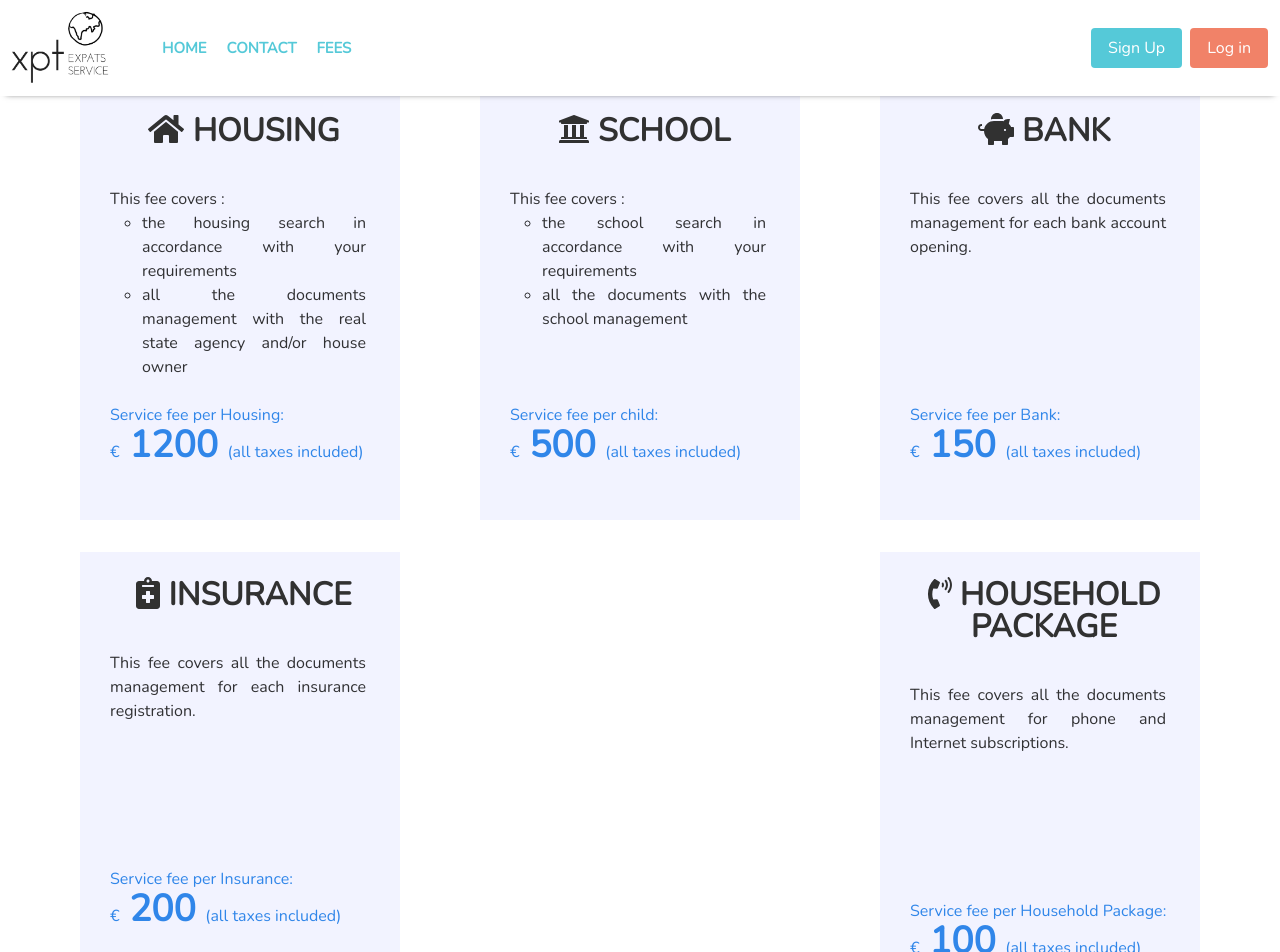
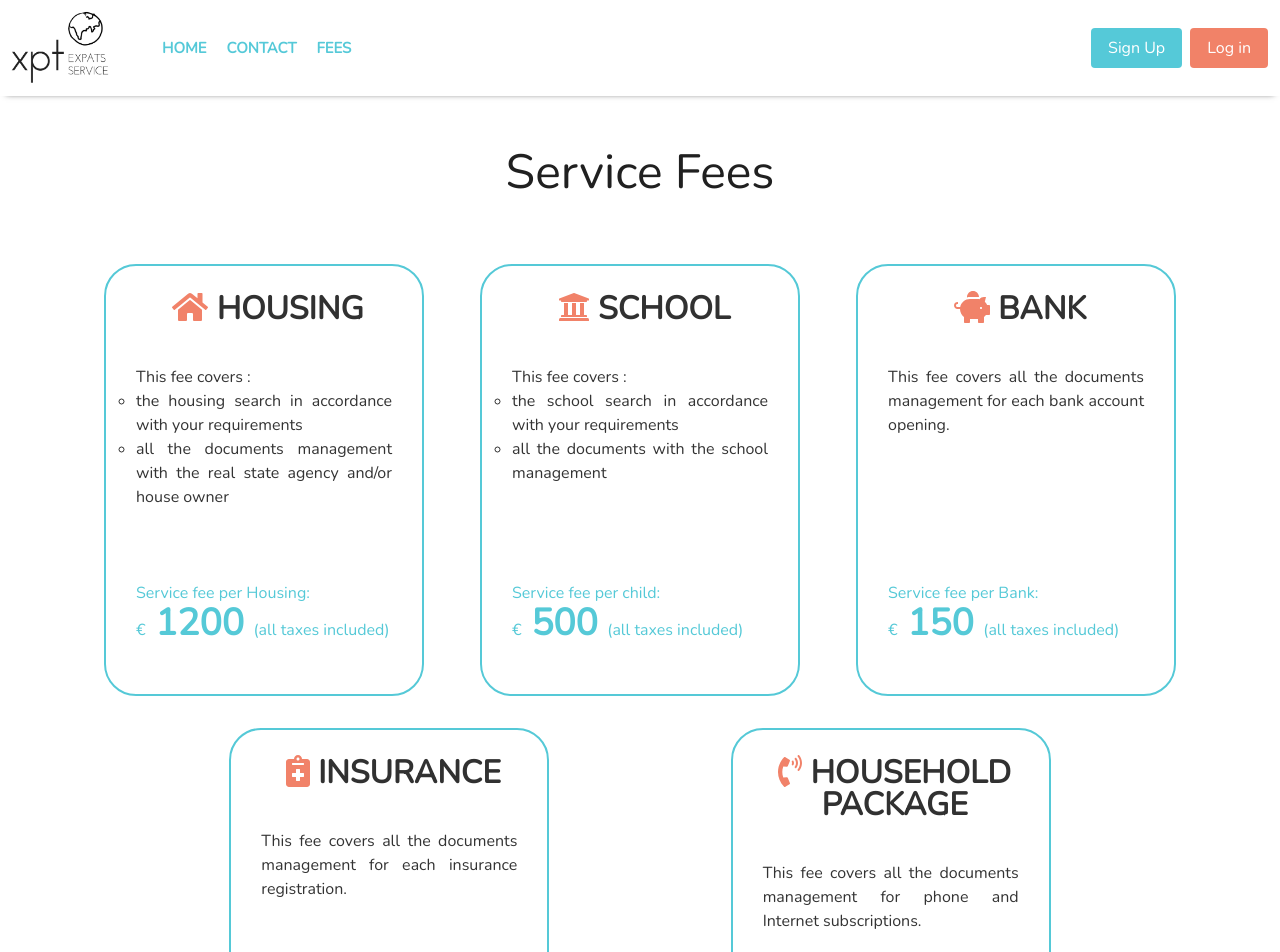
Before and after one commit to YagmurBakici/Project-3-client-side, a React (Create React App) app: page /fees in a window 1280 px wide. Shown: the top 952 px of the page. Built offline with nearby package versions, Linux system fonts and the light colour scheme; no server answers.

Commit message:
Styling contact fees profile sign footer update

```diff
--- a/src/components/pages/Contact.css
+++ b/src/components/pages/Contact.css
@@ -3,6 +3,11 @@
   margin: auto;
 }
 
-.send_btn{
-  justify-content: center !important;
+.btn_send{
+  text-align: center !important;
 }
+
+.input_send{
+  background-color: rgb(85,201,215) !important;
+  padding: 0px 4rem !important;
+}
--- a/src/components/pages/Contact.jsx
+++ b/src/components/pages/Contact.jsx
@@ -115,10 +115,10 @@ export default class Contact extends Component {
             </div>
           </div>
 
-          <div className="field is-grouped send_btn">
-            <div className="control">
+          <div className="field">
+            <div className="control btn_send">
               <input
-                className="button is-link"
+                className="input_send button is-link"
                 type="button"
                 value="Send"
                 onClick={() => this.openModal()}
--- a/src/components/pages/Fees.css
+++ b/src/components/pages/Fees.css
@@ -9,9 +9,10 @@
   color: rgb(32, 32, 32);
 }
 .container-services {
+  margin-top: 5vh !important;
   display: flex;
   flex-direction: row;
-  justify-content: space-evenly;
+  justify-content: space-evenly !important;
 }
 .second-text {
   width: 16rem;
@@ -29,7 +30,6 @@
 }
 li {
   list-style-type: circle;
-  margin-left: 2rem !important;
   text-align: justify;
 }
 .col-sm-6 {
@@ -47,10 +47,13 @@ li {
 }
 .second {
   position: relative;
-  background-color: #f2f3ff;
+  /* background-color: #fffee2; */
   padding: 25px 22px 10px 30px;
   width: 20rem;
   height: 27rem;
+  border-radius: 2rem;
+  /* box-shadow: 0px 0px 5px -1px rgba(85,201,215,1); */
+  border: 2px solid rgba(85,201,215,1);
 }
 .second h3 {
   text-align: center;
@@ -68,8 +71,20 @@ li {
   position: bottom;
 }
 .third .currency-amount {
-  color: #3086e9;
+  color: rgba(85,201,215,1);;
   font-size: 37px;
   font-weight: 600;
   line-height: 37px;
 }
+
+.fee_Container{
+  margin: 8.5rem auto auto;
+}
+
+.fee_paragraph{
+  color:rgba(85,201,215,1);
+}
+
+.testcolor{
+  color:rgb(241,130,105)
+}
--- a/src/components/pages/Fees.jsx
+++ b/src/components/pages/Fees.jsx
@@ -9,6 +9,7 @@ import { faPhoneVolume } from "@fortawesome/free-solid-svg-icons";
 export default function Fees({ props }) {
   return (
     <React.Fragment>
+      <section className="fee_Container">
         <h1 className="fee">Service Fees</h1>
         <div className="container-services">
           <OneFee
@@ -46,6 +47,7 @@ export default function Fees({ props }) {
             price=" 100 "
           />
         </div>
+      </section>
     </React.Fragment>
   );
 }
--- a/src/components/pages/OneFee.jsx
+++ b/src/components/pages/OneFee.jsx
@@ -10,7 +10,7 @@ const OneFee = ({ name, price, text1, text2, text3, icon }) => {
           <div className="col-sm-6 col-md-6" type="container">
             <div className="second">
               <h3 type="text">
-                <FontAwesomeIcon icon={icon} /> {name}
+                <FontAwesomeIcon className="testcolor" icon={icon} /> {name}
               </h3>
               <div className="second-text" type="html">
                 <p>{text1}</p>{" "}
@@ -22,25 +22,25 @@ const OneFee = ({ name, price, text1, text2, text3, icon }) => {
               <br />
               <div className="third">
                 {name === "Housing" && (
-                  <p type="text">Service fee per {name}:</p>
+                  <p className="fee_paragraph" type="text">Service fee per {name}:</p>
                 )}
-                {name === "Bank" && <p type="text">Service fee per {name}:</p>}
+                {name === "Bank" && <p className="fee_paragraph" type="text">Service fee per {name}:</p>}
                 {name === "Insurance" && (
-                  <p type="text">Service fee per {name}:</p>
+                  <p className="fee_paragraph" type="text">Service fee per {name}:</p>
                 )}
                 {name === "Household Package" && (
-                  <p type="text">Service fee per {name}:</p>
+                  <p className="fee_paragraph" type="text">Service fee per {name}:</p>
                 )}
-                {name === "School" && <p type="text">Service fee per child:</p>}
+                {name === "School" && <p className="fee_paragraph" type="text">Service fee per child:</p>}
                 {/* {name === "Bank" && <p type="text">Service fee per child:</p>} */}
                 <p>
-                  <span className="currency-unit" type="text">
+                  <span className="fee_paragraph currency-unit" type="text">
                     €
                   </span>
                   <span className="currency-amount" type="text">
                     {price}
                   </span>
-                  <span className="currency-text" type="text">
+                  <span className="fee_paragraph currency-text" type="text">
                     (all taxes included)
                   </span>
                 </p>
--- a/src/components/pages/Profile.css
+++ b/src/components/pages/Profile.css
@@ -5,6 +5,7 @@
   padding: 40px;
 }
 .field {
+
   max-width: 40vh;
   margin: 40px auto;
 }
--- a/src/components/pages/SignUp.css
+++ b/src/components/pages/SignUp.css
@@ -32,7 +32,7 @@
 .form_Container{
     width: 40%;
     margin: 8.5rem auto 0px;
-    border: 2.3px solid rgb(245,245,245);
+    border: 2.3px solid rgb(85,201,215);
     border-radius: 25px;
     height: 100%;
     padding: 7vh;
--- a/src/components/partials/Footer.css
+++ b/src/components/partials/Footer.css
@@ -6,3 +6,7 @@ footer{
     height: 4rem;
     margin-top:5vh;
 }
+
+footer>p{
+    font-size:small;
+}
--- a/src/components/partials/Footer.jsx
+++ b/src/components/partials/Footer.jsx
@@ -6,9 +6,7 @@ export default class Footer extends Component {
     render(){
         return(
             <footer>
-                <p>
-                    Developped by Arnaud Lacassagne, Susan Almassi, Yagmur Bakici, Thanh Nguyen
-                </p>
+                <p>Developped by Arnaud Lacassagne, Susan Almassi, Yagmur Bakici, Thanh Nguyen</p>
             </footer>
         )
     }
```
Lines whose indentation alone changed are shown as unchanged.
